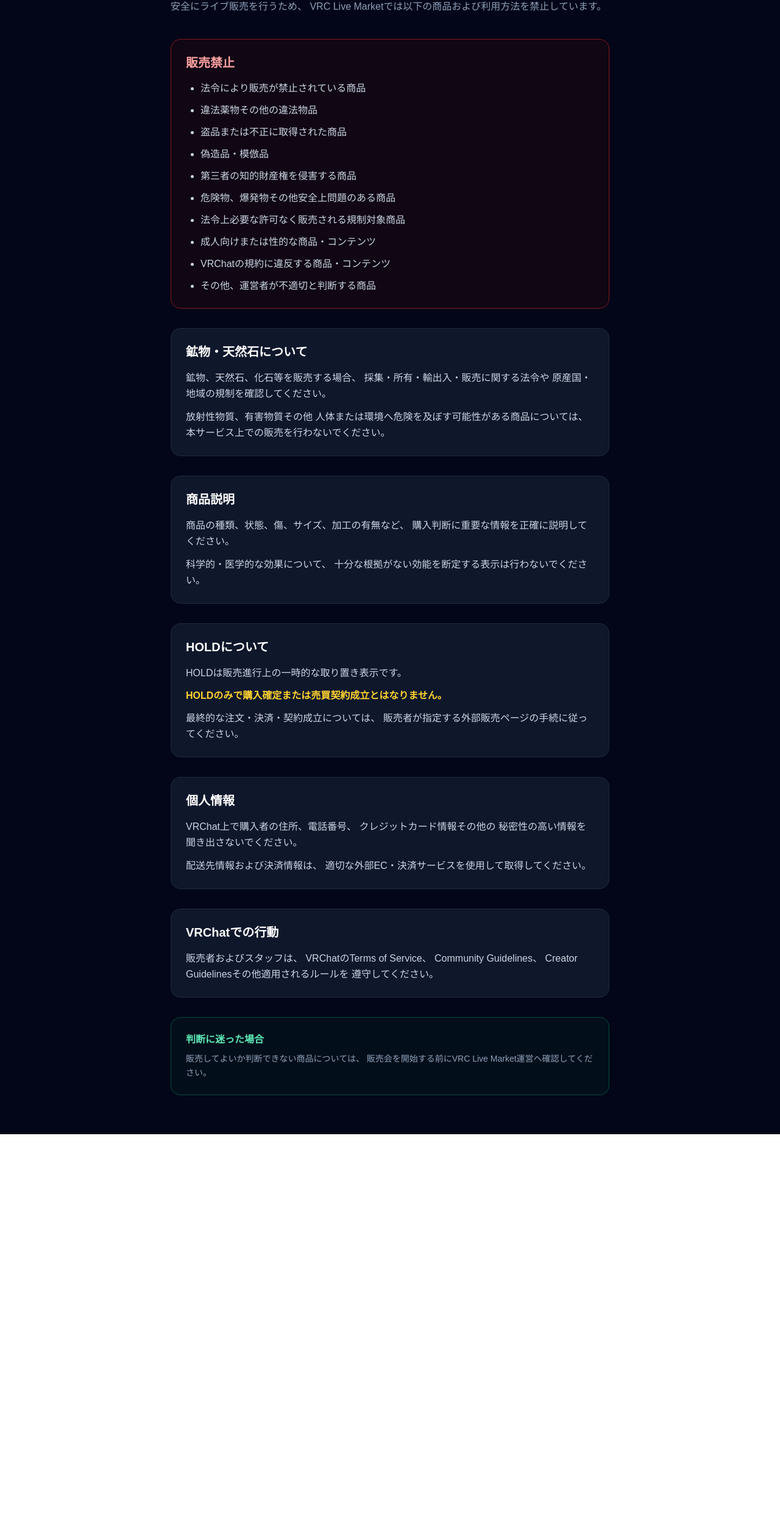
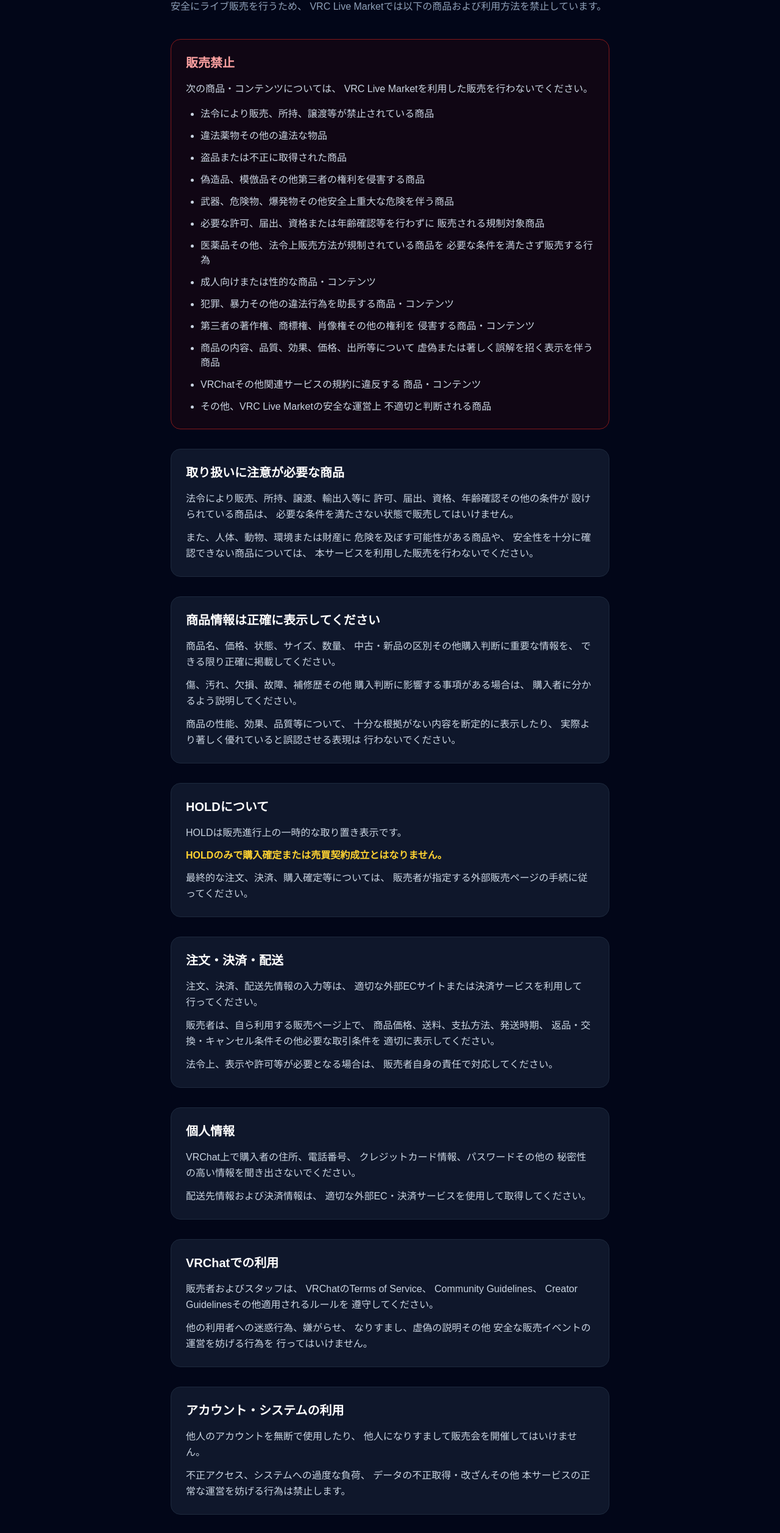
Before and after one commit to thsk20200718-art/vrc-live-market-web, a Next.js app: page /guidelines in a window 1280 px wide. Shown: the part 210-2724 px from the top of the page at 61% size. Before the commit the page ends 2070 px from the top, so only its background shows below. Built offline with nearby package versions, Linux system fonts and the light colour scheme.

Commit message:
Update markeplace guidelines

```diff
--- a/app/guidelines/page.tsx
+++ b/app/guidelines/page.tsx
@@ -30,61 +30,140 @@
 
         <div className="mt-10 space-y-8">
 
+          {/* ==================================================
+              販売禁止
+          ================================================== */}
+
           <section className="rounded-2xl border border-red-900 bg-red-950/20 p-5 sm:p-6">
             <h2 className="text-xl font-bold text-red-300">
               販売禁止
             </h2>
 
+            <p className="mt-4 leading-relaxed text-slate-300">
+              次の商品・コンテンツについては、
+              VRC Live Marketを利用した販売を行わないでください。
+            </p>
+
             <ul className="mt-4 list-disc space-y-3 pl-6 text-slate-300">
-              <li>法令により販売が禁止されている商品</li>
-              <li>違法薬物その他の違法物品</li>
-              <li>盗品または不正に取得された商品</li>
-              <li>偽造品・模倣品</li>
-              <li>第三者の知的財産権を侵害する商品</li>
-              <li>危険物、爆発物その他安全上問題のある商品</li>
-              <li>法令上必要な許可なく販売される規制対象商品</li>
-              <li>成人向けまたは性的な商品・コンテンツ</li>
-              <li>VRChatの規約に違反する商品・コンテンツ</li>
-              <li>その他、運営者が不適切と判断する商品</li>
+              <li>
+                法令により販売、所持、譲渡等が禁止されている商品
+              </li>
+
+              <li>
+                違法薬物その他の違法な物品
+              </li>
+
+              <li>
+                盗品または不正に取得された商品
+              </li>
+
+              <li>
+                偽造品、模倣品その他第三者の権利を侵害する商品
+              </li>
+
+              <li>
+                武器、危険物、爆発物その他安全上重大な危険を伴う商品
+              </li>
+
+              <li>
+                必要な許可、届出、資格または年齢確認等を行わずに
+                販売される規制対象商品
+              </li>
+
+              <li>
+                医薬品その他、法令上販売方法が規制されている商品を
+                必要な条件を満たさず販売する行為
+              </li>
+
+              <li>
+                成人向けまたは性的な商品・コンテンツ
+              </li>
+
+              <li>
+                犯罪、暴力その他の違法行為を助長する商品・コンテンツ
+              </li>
+
+              <li>
+                第三者の著作権、商標権、肖像権その他の権利を
+                侵害する商品・コンテンツ
+              </li>
+
+              <li>
+                商品の内容、品質、効果、価格、出所等について
+                虚偽または著しく誤解を招く表示を伴う商品
+              </li>
+
+              <li>
+                VRChatその他関連サービスの規約に違反する
+                商品・コンテンツ
+              </li>
+
+              <li>
+                その他、VRC Live Marketの安全な運営上
+                不適切と判断される商品
+              </li>
             </ul>
           </section>
 
 
+          {/* ==================================================
+              取り扱いに注意が必要な商品
+          ================================================== */}
+
           <section className="rounded-2xl border border-slate-800 bg-slate-900 p-5 sm:p-6">
             <h2 className="text-xl font-bold">
-              鉱物・天然石について
+              取り扱いに注意が必要な商品
             </h2>
 
             <p className="mt-4 leading-relaxed text-slate-300">
-              鉱物、天然石、化石等を販売する場合、
-              採集・所有・輸出入・販売に関する法令や
-              原産国・地域の規制を確認してください。
+              法令により販売、所持、譲渡、輸出入等に
+              許可、届出、資格、年齢確認その他の条件が
+              設けられている商品は、
+              必要な条件を満たさない状態で販売してはいけません。
             </p>
 
             <p className="mt-3 leading-relaxed text-slate-300">
-              放射性物質、有害物質その他
-              人体または環境へ危険を及ぼす可能性がある商品については、
-              本サービス上での販売を行わないでください。
+              また、人体、動物、環境または財産に
+              危険を及ぼす可能性がある商品や、
+              安全性を十分に確認できない商品については、
+              本サービスを利用した販売を行わないでください。
             </p>
           </section>
 
 
+          {/* ==================================================
+              商品情報
+          ================================================== */}
+
           <section className="rounded-2xl border border-slate-800 bg-slate-900 p-5 sm:p-6">
             <h2 className="text-xl font-bold">
-              商品説明
+              商品情報は正確に表示してください
             </h2>
 
             <p className="mt-4 leading-relaxed text-slate-300">
-              商品の種類、状態、傷、サイズ、加工の有無など、
-              購入判断に重要な情報を正確に説明してください。
+              商品名、価格、状態、サイズ、数量、
+              中古・新品の区別その他購入判断に重要な情報を、
+              できる限り正確に掲載してください。
             </p>
 
             <p className="mt-3 leading-relaxed text-slate-300">
-              科学的・医学的な効果について、
-              十分な根拠がない効能を断定する表示は行わないでください。
+              傷、汚れ、欠損、故障、補修歴その他
+              購入判断に影響する事項がある場合は、
+              購入者に分かるよう説明してください。
+            </p>
+
+            <p className="mt-3 leading-relaxed text-slate-300">
+              商品の性能、効果、品質等について、
+              十分な根拠がない内容を断定的に表示したり、
+              実際より著しく優れていると誤認させる表現は
+              行わないでください。
             </p>
           </section>
 
+
+          {/* ==================================================
+              HOLD
+          ================================================== */}
 
           <section className="rounded-2xl border border-slate-800 bg-slate-900 p-5 sm:p-6">
             <h2 className="text-xl font-bold">
@@ -100,11 +179,44 @@
             </p>
 
             <p className="mt-3 leading-relaxed text-slate-300">
-              最終的な注文・決済・契約成立については、
+              最終的な注文、決済、購入確定等については、
               販売者が指定する外部販売ページの手続に従ってください。
             </p>
           </section>
 
+
+          {/* ==================================================
+              外部販売ページ
+          ================================================== */}
+
+          <section className="rounded-2xl border border-slate-800 bg-slate-900 p-5 sm:p-6">
+            <h2 className="text-xl font-bold">
+              注文・決済・配送
+            </h2>
+
+            <p className="mt-4 leading-relaxed text-slate-300">
+              注文、決済、配送先情報の入力等は、
+              適切な外部ECサイトまたは決済サービスを利用して
+              行ってください。
+            </p>
+
+            <p className="mt-3 leading-relaxed text-slate-300">
+              販売者は、自ら利用する販売ページ上で、
+              商品価格、送料、支払方法、発送時期、
+              返品・交換・キャンセル条件その他必要な取引条件を
+              適切に表示してください。
+            </p>
+
+            <p className="mt-3 leading-relaxed text-slate-300">
+              法令上、表示や許可等が必要となる場合は、
+              販売者自身の責任で対応してください。
+            </p>
+          </section>
+
+
+          {/* ==================================================
+              個人情報
+          ================================================== */}
 
           <section className="rounded-2xl border border-slate-800 bg-slate-900 p-5 sm:p-6">
             <h2 className="text-xl font-bold">
@@ -113,7 +225,7 @@
 
             <p className="mt-4 leading-relaxed text-slate-300">
               VRChat上で購入者の住所、電話番号、
-              クレジットカード情報その他の
+              クレジットカード情報、パスワードその他の
               秘密性の高い情報を聞き出さないでください。
             </p>
 
@@ -124,9 +236,13 @@
           </section>
 
 
+          {/* ==================================================
+              VRChat
+          ================================================== */}
+
           <section className="rounded-2xl border border-slate-800 bg-slate-900 p-5 sm:p-6">
             <h2 className="text-xl font-bold">
-              VRChatでの行動
+              VRChatでの利用
             </h2>
 
             <p className="mt-4 leading-relaxed text-slate-300">
@@ -136,8 +252,59 @@
               Creator Guidelinesその他適用されるルールを
               遵守してください。
             </p>
+
+            <p className="mt-3 leading-relaxed text-slate-300">
+              他の利用者への迷惑行為、嫌がらせ、
+              なりすまし、虚偽の説明その他
+              安全な販売イベントの運営を妨げる行為を
+              行ってはいけません。
+            </p>
           </section>
 
+
+          {/* ==================================================
+              アカウント・システム
+          ================================================== */}
+
+          <section className="rounded-2xl border border-slate-800 bg-slate-900 p-5 sm:p-6">
+            <h2 className="text-xl font-bold">
+              アカウント・システムの利用
+            </h2>
+
+            <p className="mt-4 leading-relaxed text-slate-300">
+              他人のアカウントを無断で使用したり、
+              他人になりすまして販売会を開催してはいけません。
+            </p>
+
+            <p className="mt-3 leading-relaxed text-slate-300">
+              不正アクセス、システムへの過度な負荷、
+              データの不正取得・改ざんその他
+              本サービスの正常な運営を妨げる行為は禁止します。
+            </p>
+          </section>
+
+
+          {/* ==================================================
+              違反時
+          ================================================== */}
+
+          <section className="rounded-2xl border border-amber-900 bg-amber-950/20 p-5 sm:p-6">
+            <h2 className="text-xl font-bold text-amber-300">
+              ルールに違反した場合
+            </h2>
+
+            <p className="mt-4 leading-relaxed text-slate-300">
+              禁止商品の販売、本ガイドラインへの違反、
+              その他安全なサービス運営に重大な影響があると判断した場合、
+              販売会の停止、公開停止または
+              本サービスの利用制限を行う場合があります。
+            </p>
+          </section>
+
+
+          {/* ==================================================
+              判断に迷った場合
+          ================================================== */}
 
           <section className="rounded-2xl border border-emerald-900 bg-emerald-950/20 p-5 sm:p-6">
             <h2 className="font-bold text-emerald-300">
@@ -145,8 +312,22 @@
             </h2>
 
             <p className="mt-2 text-sm leading-relaxed text-slate-400">
-              販売してよいか判断できない商品については、
-              販売会を開始する前にVRC Live Market運営へ確認してください。
+              商品や販売方法について、
+              本サービスで取り扱ってよいか判断できない場合は、
+              販売会を開始する前に
+              VRC Live Market運営へ確認してください。
+            </p>
+          </section>
+
+
+          {/* ==================================================
+              非公式表記
+          ================================================== */}
+
+          <section className="border-t border-slate-800 pt-8">
+            <p className="text-sm leading-relaxed text-slate-500">
+              VRC Live Marketは独立して開発されているプロジェクトであり、
+              VRChat Inc.の公式サービスではありません。
             </p>
           </section>
 
```
